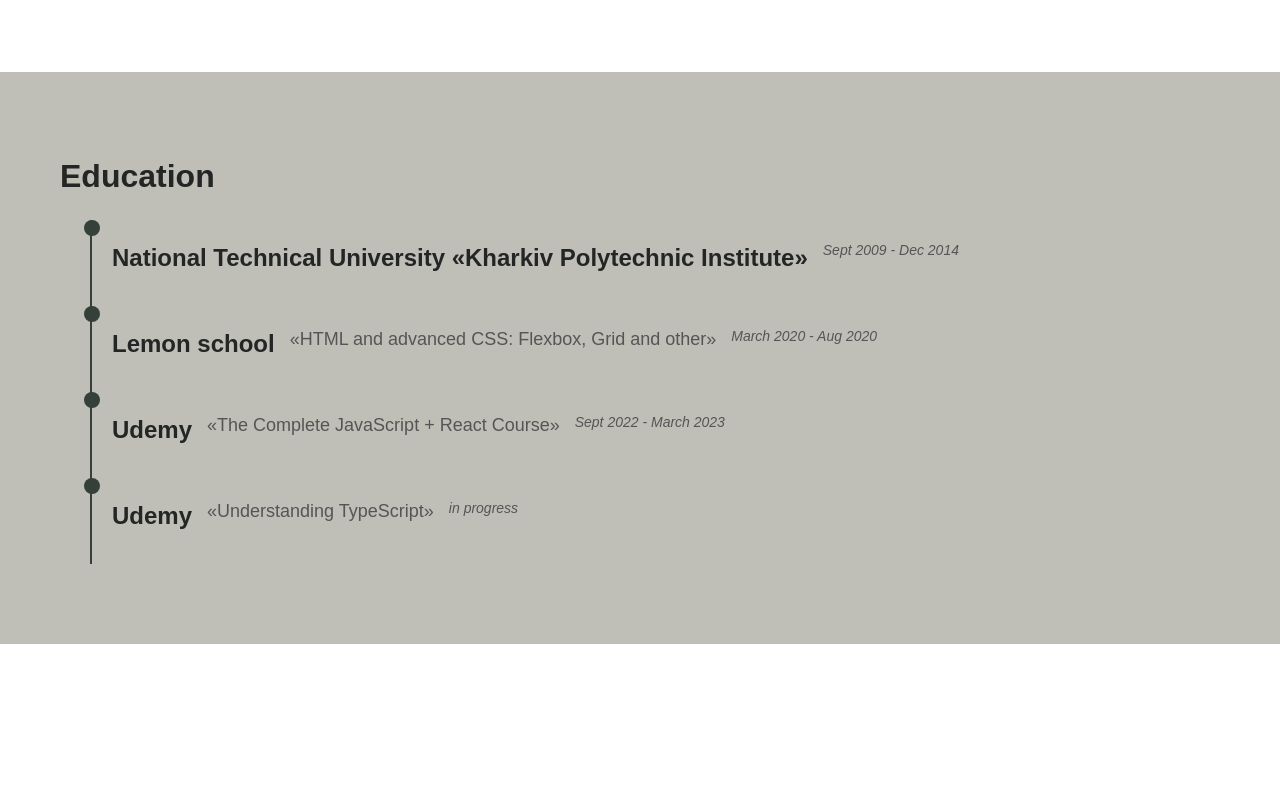
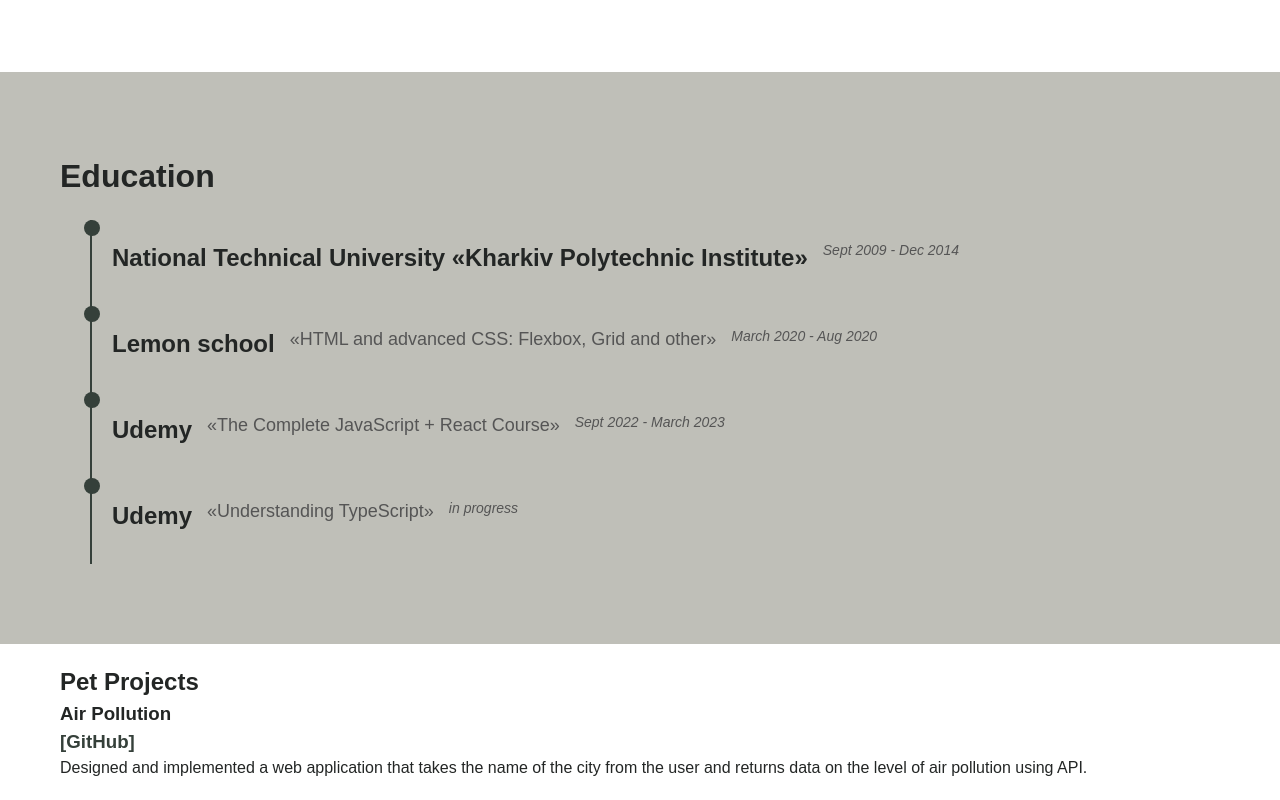
Before and after one commit to AlenaYarmak/homepage1, a plain HTML site: page index.html in a window 1280 px wide. Shown: the part 906-1706 px from the top of the page. Before the commit the page ends 1550 px from the top, so only its background shows below. Drawn offline with Linux system fonts and the light colour scheme.

Commit message:
add project section / add pet project Air Pollution

```diff
--- a/index.html
+++ b/index.html
@@ -78,6 +78,21 @@
       </div>
     </section>
 
+    <section class="project">
+      <div class="container">
+          <h2 class="project__title">Pet Projects</h2>
+              <div class="project__item">
+                  <h3 class="project__subtitle">
+                      <p>Air Pollution</p>
+                      <a class="project__link" href="https://github.com/AlenaYarmak/Pet-project---air-pollution">[GitHub]</a>
+                  </h3>
+                  <p class="project__text">Designed and implemented a web application that takes the
+                   name of the city from the user and returns data on the level of
+                   air pollution using API.
+                  </p>
+              </div>
+      </div>
+    </section>
 
   </body>
 </html>
```
